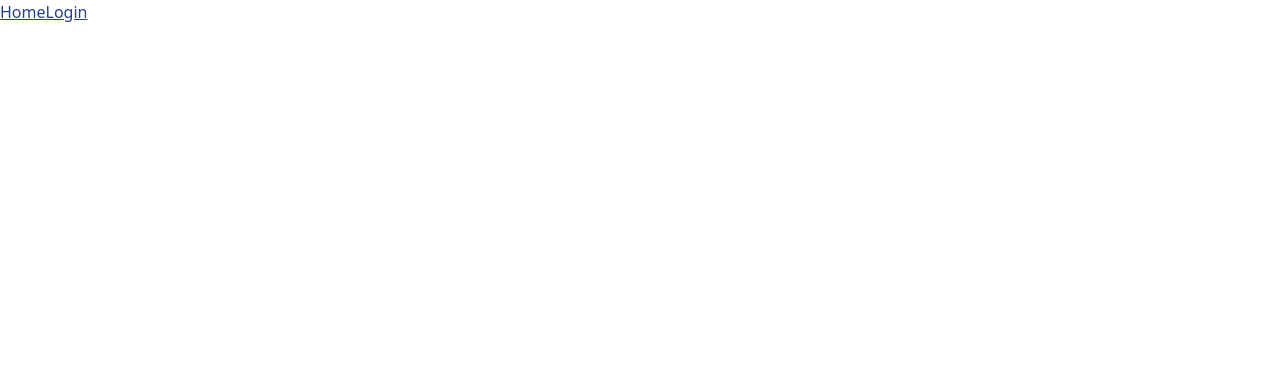
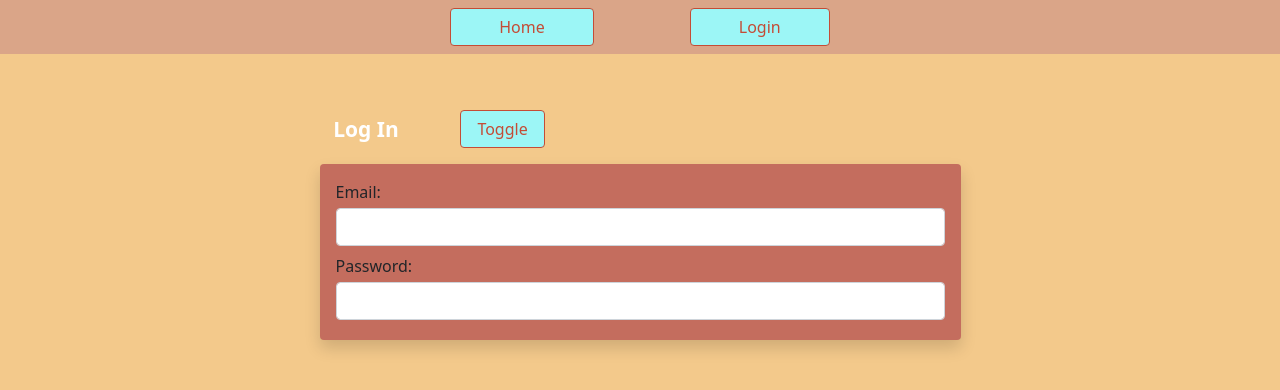
Before and after one commit to Jaymoo87/TodoList, a React app: page /login in a window 1280 px wide. Before the commit this address had no page. Shown: the top 390 px of the page. Built offline with nearby package versions, Linux system fonts and the light colour scheme.

Commit message:
items list displaying, login route right for some reasone

```diff
--- a/public/index.html
+++ b/public/index.html
@@ -7,9 +7,9 @@
     <link rel="icon" type="image/png" sizes="32x32" href="/favicon/favicon-32x32.png" />
     <link rel="icon" type="image/png" sizes="16x16" href="/favicon/favicon-16x16.png" />
     <link rel="manifest" href="/favicon/site.webmanifest" />
-		<title>Barebones Typescript/React/Express</title>
+    <title>To Do List</title>
   </head>
-	<body>
+  <body class="bg-secondary">
     <noscript> You need to enable JavaScript to run this app. </noscript>
     <div id="root"></div>
     <script src="/js/app.js"></script>
--- a/src/client/App.tsx
+++ b/src/client/App.tsx
@@ -12,7 +12,7 @@ const App = () => {
       <main className="container my-5">
         <Routes>
           <Route path="/" element={<Home />}></Route>
-          <Route path="/" element={<Login />}></Route>
+          <Route path="/login" element={<Login />}></Route>
         </Routes>
       </main>
     </BrowserRouter>
--- /dev/null
+++ b/src/client/components/Input.tsx
@@ -0,0 +1,36 @@
+import React, { useState } from "react";
+import { POST } from "../services/fetcher";
+
+const Input = () => {
+  const [item, setItem] = useState("");
+
+  const handleSubmit = () => {
+    POST(`/api/items`, { content: item })
+      .then((res) => {
+        alert(res.message);
+        console.log(res);
+      })
+      .catch((error) => console.log(error));
+  };
+
+  return (
+    <div className="row justify-content-center ">
+      <div className="col-12 col-md-9">
+        <input
+          placeholder="Make A Todo List"
+          className="form-control"
+          type="text"
+          value={item}
+          onChange={(e) => setItem(e.target.value)}
+        />
+      </div>
+      <div className="col-12 col-md-9 d-flex justify-content-center mt-4 ">
+        <button className="btn btn-info px-4 mb-4" onClick={handleSubmit}>
+          Add Item To The List
+        </button>
+      </div>
+    </div>
+  );
+};
+
+export default Input;
--- a/src/client/components/NavBar.tsx
+++ b/src/client/components/NavBar.tsx
@@ -3,9 +3,13 @@ import { Link } from "react-router-dom";
 
 const NavBar = () => {
   return (
-    <div>
-      <Link to="/">Home</Link>
-      <Link to="/auth/login">Login</Link>
+    <div className="bg-info d-flex justify-content-center ">
+      <Link className="btn btn-primary my-2 mx-5 btn-outline-danger px-5" to="/">
+        Home
+      </Link>
+      <Link className="btn btn-primary btn-outline-danger my-2 mx-5 px-5" to="/login">
+        Login
+      </Link>
     </div>
   );
 };
--- /dev/null
+++ b/src/client/components/TodoItem.tsx
@@ -0,0 +1,41 @@
+import React, { useState } from "react";
+import { Item } from "../../../types";
+
+import { DELETE, PUT } from "../services/fetcher";
+
+const TodoItem = ({ content, is_complete, id }: Item) => {
+  const [isActive, setIsActive] = useState(false);
+
+  const handleDelete = () => {
+    DELETE(`/api/items/${id}`)
+      .then((data) => alert(data.message))
+      .catch((error) => alert(error));
+  };
+
+  const handleToggle = () => {
+    PUT(`/api/items/${id}/toggle`, { currentStatus: is_complete })
+      .then((data) => alert(data.message))
+      .catch((error) => alert(error));
+  };
+
+  return (
+    <p>
+      {content}
+      {"    "}
+      <span>{is_complete ? "✔️" : "⏳"}</span>
+
+      {isActive && (
+        <span>
+          <button onClick={handleToggle} className="btn">
+            Toggle to {is_complete ? "unfinished" : "complete"}?
+          </button>
+          <button onClick={handleDelete} className="btn">
+            Delete?
+          </button>
+        </span>
+      )}
+    </p>
+  );
+};
+
+export default TodoItem;
--- a/src/client/scss/app.scss
+++ b/src/client/scss/app.scss
@@ -1,12 +1,12 @@
 // First override some or all individual color variables
-$primary: #25408f;
-$secondary: #8f5325;
+$primary: #9CF6F6;
+$secondary: #F3C98B;
 $success: #3e8d63;
-$info: #13101c;
-$warning: #945707;
-$danger: #d62518;
+$info: #DAA588;
+$warning: #C46D5E;
+$danger: #c44c36;
 $light: #f8f9fa;
-$dark: #343a40;
+$dark: #459494;
 
 // Then add them to your custom theme-colors map, together with any additional colors you might need
 $theme-colors: (
--- a/src/client/services/fetcher.ts
+++ b/src/client/services/fetcher.ts
@@ -2,11 +2,11 @@ type SUPPORTED_METHODS = "GET" | "POST" | "PUT" | "DELETE";
 
 type AUTH_URLS = `/auth${"/register" | "/login" | "/verify"}`;
 type API_URLS = `/api${"/items" | "/notes"}`;
-type API_WITH_PARAMS = `/${API_URLS}${`/${number}` | `/${number}/toggle` | "/" | ""}`;
+type API_WITH_PARAMS = `${API_URLS}${`/${number}` | `/${number}/toggle` | "/" | ""}`;
 
 type VALID_URL_FORMAT = AUTH_URLS | API_URLS | API_WITH_PARAMS;
 
-const sample: VALID_URL_FORMAT = "/auth/login";
+// const sample: VALID_URL_FORMAT = "/auth/login";
 
 interface fetcherArgs {
   url: VALID_URL_FORMAT;
@@ -17,7 +17,7 @@ interface fetcherArgs {
 interface FetchOpts {
   headers: HeadersInit;
   method: SUPPORTED_METHODS;
-  body: any;
+  body?: any;
 }
 
 export const TOKEN_KEY = "token";
@@ -30,10 +30,12 @@ function fetcher({ url, method, data }: fetcherArgs) {
       "Content-Type": "application/json",
       Authorization: `Bearer ${TOKEN}`,
     };
+
+    if (!TOKEN) delete headers.Authorization;
+
     const fetchOpts: FetchOpts = {
       method,
       headers,
-      body: "" || null,
     };
 
     if (method === "POST" || method === "PUT") {
@@ -43,9 +45,6 @@ function fetcher({ url, method, data }: fetcherArgs) {
       delete headers["Content-Type"];
     }
 
-    if (!TOKEN) delete headers.Authorization;
-    if (method[0] !== "P") delete headers["Content-Type"];
-
     try {
       const res = await fetch(url, fetchOpts);
       const data = await res.json();
@@ -53,7 +52,7 @@ function fetcher({ url, method, data }: fetcherArgs) {
       if (res.ok) {
         resolve(data);
       } else {
-        console.log(data);
+        console.error(data);
         reject(data.message);
       }
     } catch (error) {
--- a/src/client/views/Home.tsx
+++ b/src/client/views/Home.tsx
@@ -1,7 +1,30 @@
-import React from "react";
+import React, { useEffect, useState } from "react";
+import { Item } from "../../../types";
+import Input from "../components/Input";
+import TodoItem from "../components/TodoItem";
+import { GET } from "../services/fetcher";
 
 const Home = () => {
-  return <h1 className="text-primary text-center"></h1>;
+  const [items, setItems] = useState<Item[]>([]);
+
+  useEffect(() => {
+    GET("/api/items")
+      .then((items) => setItems(items))
+      .catch((error) => alert(error));
+  }, []);
+
+  return (
+    <>
+      <div className="row justify-content-center">
+        <Input />
+        <div className="card bg-danger">
+          {items.map((item, index) => (
+            <TodoItem key={index} {...item} />
+          ))}
+        </div>
+      </div>
+    </>
+  );
 };
 
 export default Home;
--- a/src/client/views/Login.tsx
+++ b/src/client/views/Login.tsx
@@ -13,33 +13,48 @@ const Login = () => {
   };
 
   const handleLogin = () => {
-    POST(isLogin ? "/auth/login" : "/auth/register", form).then((data) => {
-      if (data.token) {
-        localStorage.setItem(TOKEN_KEY, data.token);
-      }
-      alert(data.message || "Nice");
-    });
+    POST(isLogin ? "/auth/login" : "/auth/register", form)
+      .then((data) => {
+        if (data.token) {
+          localStorage.setItem(TOKEN_KEY, data.token);
+        }
+        alert(data.message || "Nice");
+      })
+      .catch((error) => alert("oh no\n\n" + error));
   };
 
   return (
     <div className="row justify-content-center">
-      <div className="col-12 col-md-9 col-lg-7">
-        <h6>
-          Currently {isLogin ? "logging in" : "registering"}.{" "}
-          <span className="bg-secondary btn" onClick={() => setIsLogin(!isLogin)}>
+      <div className="col-12 col-md-9 col-lg-7 rounded-md">
+        <h3>
+          {isLogin ? <span className="badge">Log In</span> : <span className="badge">Register</span>}
+          <span className="btn btn-primary btn-outline-danger my-2 mx-5 px-3" onClick={() => setIsLogin(!isLogin)}>
             Toggle
           </span>
-        </h6>
-        <form className="bg-light p-3 shadow">
+        </h3>
+        <form className="bg-warning p-3 shadow rounded">
           <label>Email:</label>
-          <input name="email" value={form["email"]} type="text" className="form-control" />
+          <input
+            name="email"
+            value={form["email"]}
+            type="email"
+            className="form-control my-1 mb-2"
+            onChange={handleUpdateForm}
+          />
           <label>Password:</label>
-          <input name="password" value={form["password"]} type="password" className="form-control" />
+          <input
+            name="password"
+            value={form["password"]}
+            type="password"
+            className="form-control my-1"
+            onChange={handleUpdateForm}
+          />
 
           {form["email"] && form["password"] && (
-            <div onClick={handleLogin} className="btn btn-primary">
-              {" "}
-              {isLogin ? "logging in " : "registering"}
+            <div className="justify-content-center d-flex">
+              <div onClick={handleLogin} className="btn btn-primary btn-outline-danger mt-3 mx-5 px-5">
+                {isLogin ? "Log in " : "Register"}
+              </div>
             </div>
           )}
         </form>
```
Also changed, not shown: src/server/server.ts (+5 -3 lines). Lines whose indentation alone changed are shown as unchanged.
